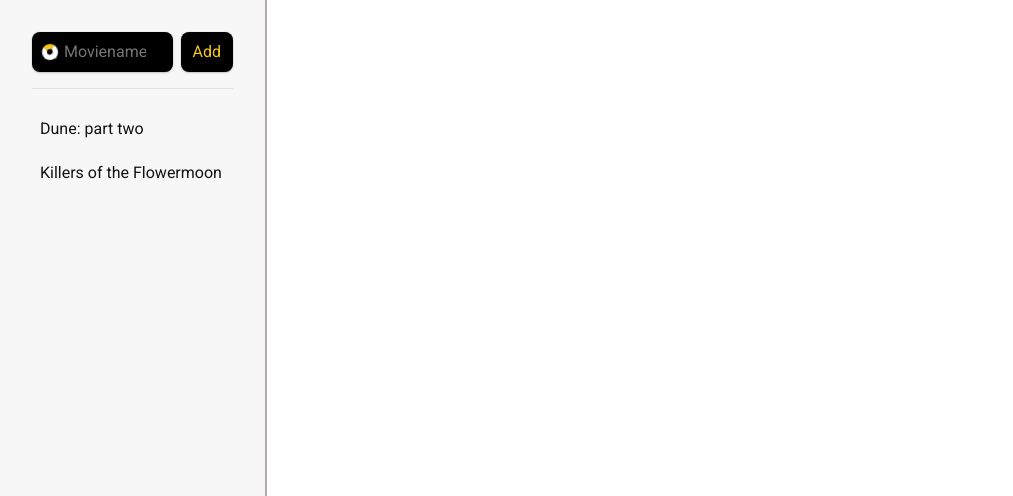
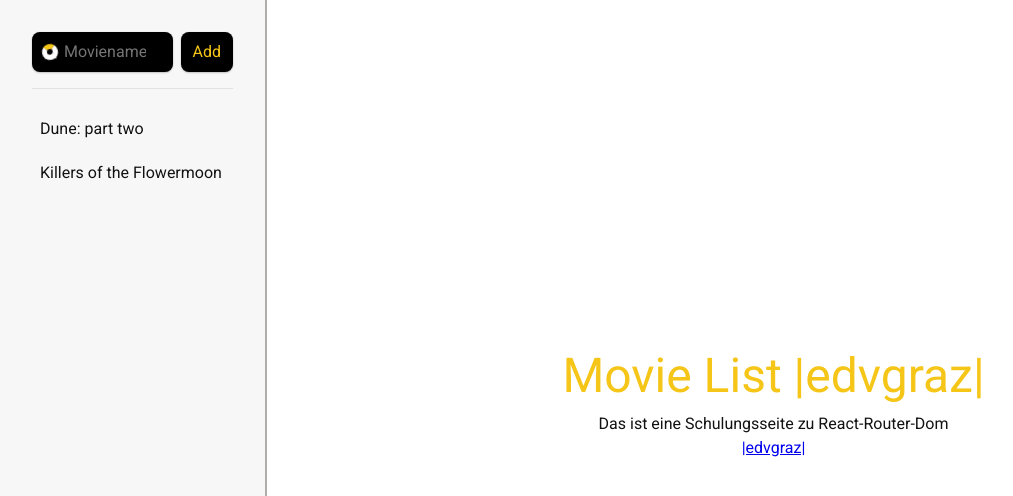
Before and after one commit to Vwalln99/spa-movie-list, a React (Vite) app: page / in a window 1280 px wide. Shown: the top 496 px of the page, without its empty margins (0-1013 px from the left). Built offline with nearby package versions, Linux system fonts and the light colour scheme; data requests are answered from the project's data file.

Commit message:
init commit

```diff
--- a/package.json
+++ b/package.json
@@ -13,6 +13,7 @@
   "dependencies": {
     "@fontsource/roboto": "^5.0.8",
     "json-server": "^1.0.0-alpha.23",
+    "match-sorter": "^6.3.4",
     "react": "^18.2.0",
     "react-dom": "^18.2.0",
     "react-router-dom": "^6.22.0",
--- a/src/EditMovie.tsx
+++ b/src/EditMovie.tsx
@@ -1,4 +1,4 @@
-import { Form, useLoaderData, redirect } from "react-router-dom";
+import { Form, useLoaderData, redirect, useNavigate } from "react-router-dom";
 import { Movie, updateMovie } from "./handleMovies";
 
 export async function action({
@@ -16,6 +16,7 @@ export async function action({
 
 export default function EditMovie() {
   const { movie } = useLoaderData() as { movie: Movie };
+  const navigate = useNavigate();
   return (
     <>
       <h1 id="edit-heading"> Edit Movie </h1>
@@ -68,7 +69,11 @@ export default function EditMovie() {
           </label>
           <p>
             <button type="submit">Save</button>
-            <button type="button">Cancel</button>
+            <button type="button"
+              onClick={() => {
+                navigate(-1);
+              }}
+            >Cancel</button>
           </p>
         </div>
       </Form>
--- /dev/null
+++ b/src/Index.tsx
@@ -0,0 +1,11 @@
+export default function Index(){
+    return (
+        <div id="index-site">
+            <h1>Movie List |edvgraz|</h1>
+            <p>Das ist eine Schulungsseite zu React-Router-Dom</p>
+            <a href="https://www.edvgraz.at" target="_blank">
+                |edvgraz|
+            </a>
+        </div>
+    );
+}
--- a/src/RootElement.tsx
+++ b/src/RootElement.tsx
@@ -1,10 +1,13 @@
-import { Outlet, Link, useLoaderData, Form } from "react-router-dom";
+import { Outlet, Link, useLoaderData, Form, useSubmit } from "react-router-dom";
 import { getMovies, createMovie } from "./handleMovies";
 import { Movie } from "./handleMovies";
+import { useEffect } from "react";
 
-export async function loader() {
-  const movies = await getMovies();
-  return { movies };
+export async function loader({request}:{request:Request}) {
+  const url = new URL(request.url);
+  const term = url.searchParams.get("term");
+  const movies = await getMovies(term!);
+  return { movies, term };
 }
 
 export async function action() {
@@ -12,23 +15,32 @@ export async function action() {
   return { movie };
 }
 
+
 export default function RootElement() {
-  const { movies } = useLoaderData() as { movies: Movie[] };
+  const { movies, term } = useLoaderData() as { movies: Movie[]; term:string };
+  const submit = useSubmit();
+  useEffect(() => {
+    (document.getElementById("term")! as HTMLInputElement).value = term;
+  }, [term]);
   return (
     <>
       <div id="sidebar">
         <div>
-          <form id="search-form" role="search">
+          <Form id="search-form" role="search">
             <input
               type="search"
               id="term"
               aria-label="Search Movies"
               placeholder="Moviename"
               name="term"
+              defaultValue={term}
+              onChange={(e) =>{
+                submit(e.currentTarget.form!);
+              }}
             />
             <div id="search-spinner" aria-hidden={true} />
             <div className="sr-only" aria-live="polite"></div>
-          </form>
+          </Form>
           <Form method="post">
             <button type="submit">Add</button>
           </Form>
--- a/src/handleMovies.ts
+++ b/src/handleMovies.ts
@@ -1,4 +1,5 @@
 import sortBy from "sort-by";
+import { matchSorter } from "match-sorter";
 
 export type Movie = {
   id: number;
@@ -24,11 +25,12 @@ function fakeDelay(key?: string) {
   });
 }
 
-export async function getMovies() {
-  await fakeDelay(`getMovies`);
+export async function getMovies(query?: string) {
+  await fakeDelay(`getMovies:${query}`);
   const movies: Movie[] = await fetch("http://localhost:5002/movies").then(
     (res) => res.json()
   );
+  if (query) return matchSorter(movies, query, { keys: ["title"] });
   return movies.sort(sortBy("title", "createdAt")) ?? [];
 }
 
--- a/src/router.tsx
+++ b/src/router.tsx
@@ -7,6 +7,9 @@ import RootElement, {
 import Movie, { loader as movieLoader } from "./Movie";
 import EditMovie, { action as editAction } from "./EditMovie";
 import { action as deleteAction } from "./Destroy";
+import Index from "./Index";
+
+
 export default function Router() {
   const router = createBrowserRouter([
     {
@@ -16,6 +19,7 @@ export default function Router() {
       loader: rootloader,
       action: rootAction,
       children: [
+        {index: true, element: <Index/>},
         {
           path: "/movies/:id",
           element: <Movie />,
```
Also changed, not shown: 1 other file (tests, documents, lock files or other folders).
